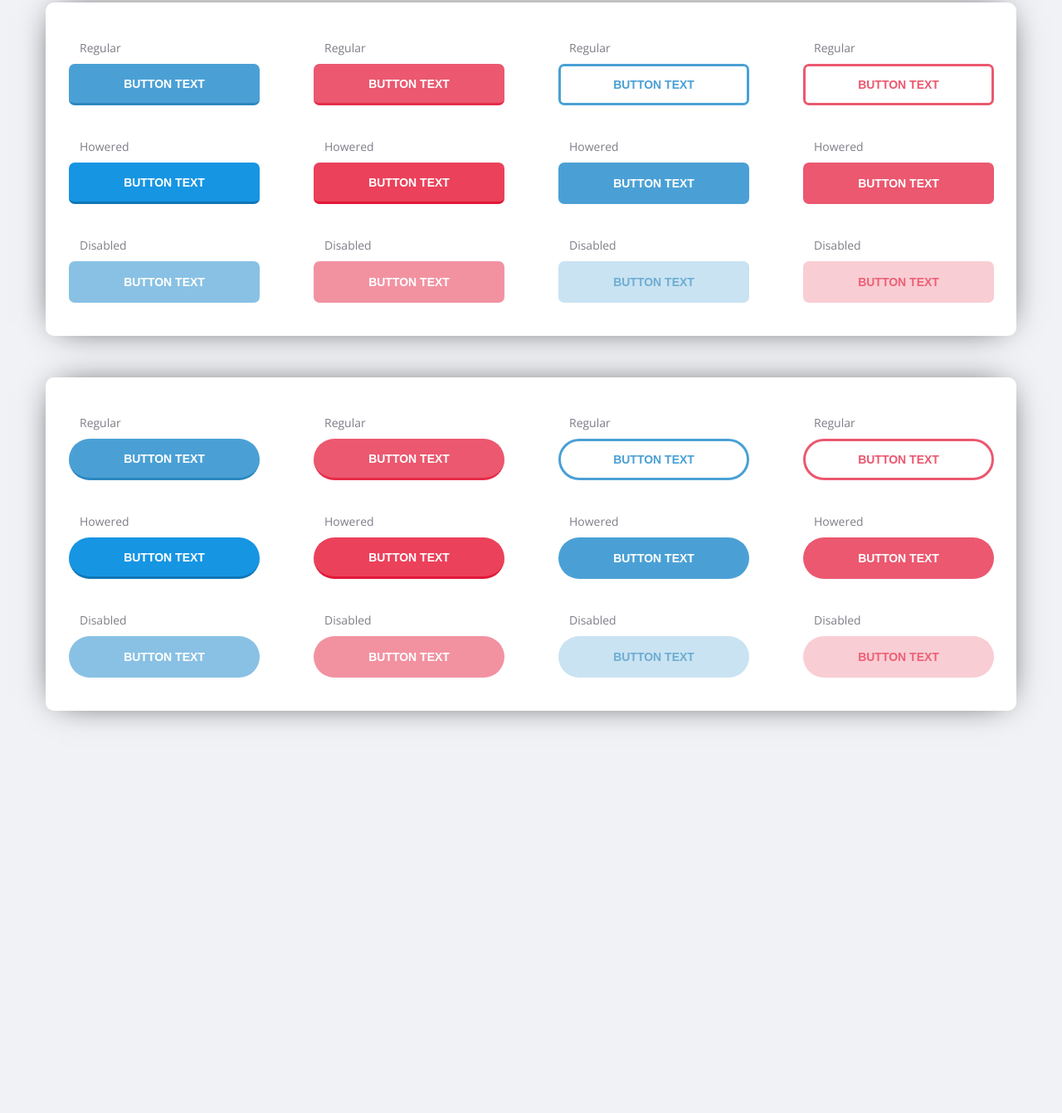
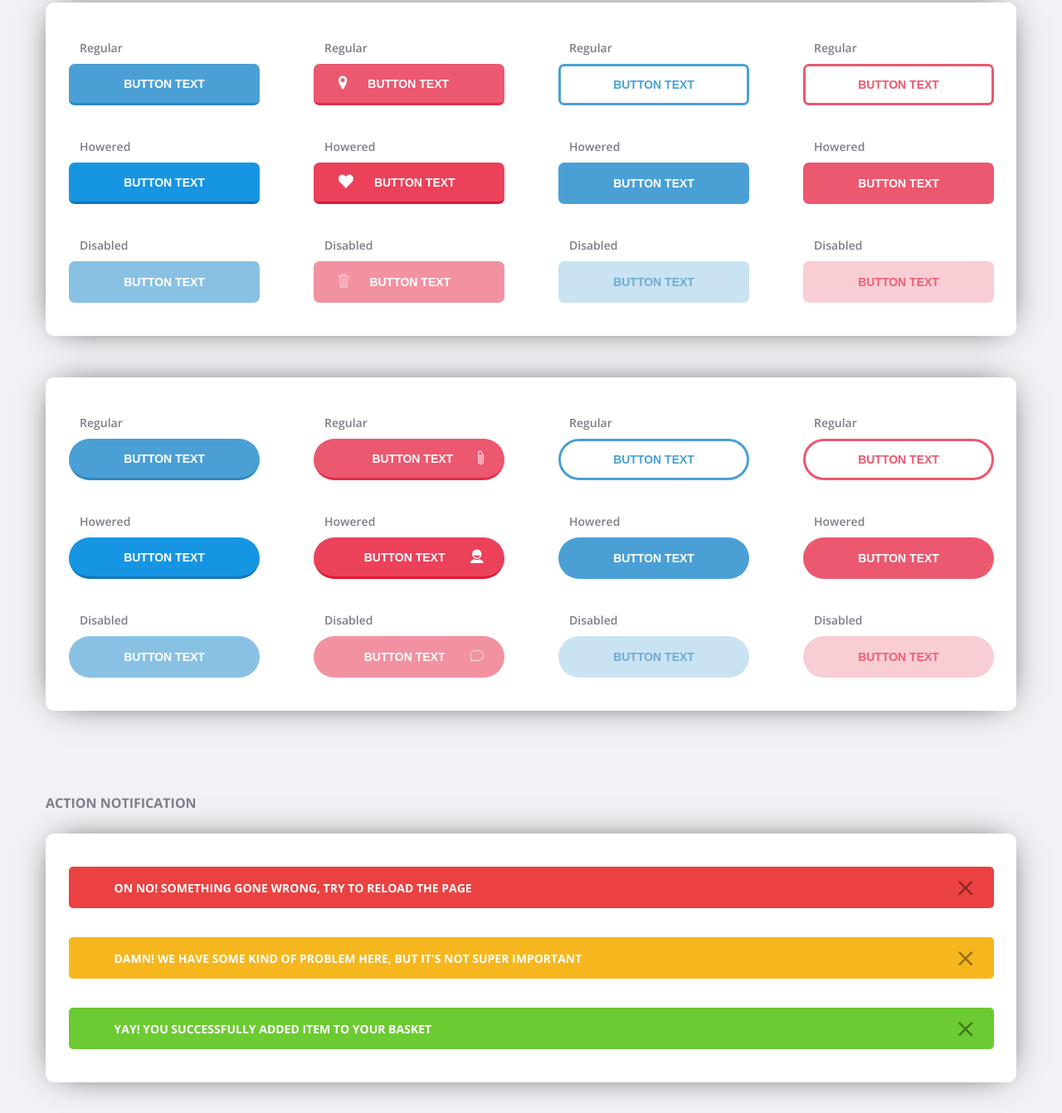
Before and after one commit to interuros/earthshift-project, a website: page index.html in a window 1280 px wide. Shown: the part 1498-2840 px from the top of the page at 83% size. Before the commit the page ends 2405 px from the top, so only its background shows below. Drawn offline with nearby package versions, Linux system fonts and the light colour scheme; files whose address does not match are found by name.

Commit message:
Added action-notification section and made some changes to buttons section

```diff
--- a/index.html
+++ b/index.html
@@ -125,11 +125,20 @@
 
                   <div class="buttons__examples__button buttons__examples__button--pink">
                     <p>Regular</p>
-                    <button class="buttons__examples__button--pink--regular">BUTTON TEXT</button>
+                    <button class="buttons__examples__button--pink--regular">
+                        <i class="ion-location"></i>
+                        <p>BUTTON TEXT</p>
+                    </button>
                     <p>Howered</p>
-                    <button class="buttons__examples__button--pink--howered">BUTTON TEXT</button>
+                    <button class="buttons__examples__button--pink--howered">
+                        <i class="ion-heart"></i>
+                        <p>BUTTON TEXT</p>
+                    </button>
                     <p>Disabled</p>
-                    <button class="buttons__examples__button--pink--disabled">BUTTON TEXT</button>
+                    <button class="buttons__examples__button--pink--disabled">
+                        <i class="ion-ios-trash-outline"></i>
+                        <p>BUTTON TEXT</p>
+                    </button>
                   </div>
 
                   <div class="buttons__examples__button buttons__examples__button--blue-lighter">
@@ -165,11 +174,20 @@
 
                   <div class="buttons__examples__button buttons__examples__button--pink">
                     <p>Regular</p>
-                    <button class="buttons__examples__button--pink--regular">BUTTON TEXT</button>
+                    <button class="buttons__examples__button--pink--regular">
+                        <i class="ion-paperclip"></i>
+                        <p>BUTTON TEXT</p>
+                    </button>
                     <p>Howered</p>
-                    <button class="buttons__examples__button--pink--howered">BUTTON TEXT</button>
+                    <button class="buttons__examples__button--pink--howered">
+                        <i class="ion-android-contact"></i>
+                        <p>BUTTON TEXT</p>
+                    </button>
                     <p>Disabled</p>
-                    <button class="buttons__examples__button--pink--disabled">BUTTON TEXT</button>
+                    <button class="buttons__examples__button--pink--disabled">
+                        <i class="ion-ios-chatbubble-outline"></i>
+                        <p>BUTTON TEXT</p>
+                    </button>
                   </div>
 
                   <div class="buttons__examples__button buttons__examples__button--blue-lighter">
@@ -194,6 +212,25 @@
           </div>
       </section>
 
+      <section class="action-notification">
+          <div class="row">
+              <h4 class="title">ACTION NOTIFICATION</h4>
+              <ul class="action-notification__list container">
+                  <li class="action-notification__list__item action-notification__list__item--red">
+                    <p>ON NO! SOMETHING GONE WRONG, TRY TO RELOAD THE PAGE</p>
+                    <i class="ion-android-close"></i>
+                  </li>
+                  <li class="action-notification__list__item action-notification__list__item--yellow">
+                    <p>DAMN! WE HAVE SOME KIND OF PROBLEM HERE, BUT IT'S NOT SUPER IMPORTANT</p>
+                    <i class="ion-android-close"></i>
+                  </li>
+                  <li class="action-notification__list__item action-notification__list__item--green">
+                    <p>YAY! YOU SUCCESSFULLY ADDED ITEM TO YOUR BASKET</p>
+                    <i class="ion-android-close"></i>
+                  </li>
+              </ul>
+          </div>
+      </section>
 
     </body>
 
--- a/scss/abstracts/_variables.scss
+++ b/scss/abstracts/_variables.scss
@@ -8,7 +8,7 @@ $sky-color-1: rgb(216, 233, 240);
 $sky-color-2: rgb(192, 207, 214);
 $coal-color-1: rgb(69, 69, 83);
 $coal-color-2: rgb(61, 61, 74);
-$colors-p-color: rgba(0, 0 , 0, 0.4);
+$transparent-color: rgba(0, 0 , 0, 0.4);
 $blue-howered-button-color: rgb(22, 149, 227);
 $blue-disabled-button-color: rgb(137, 193, 228);
 $pink-howered-button-color: rgb(235, 65, 91);
--- /dev/null
+++ b/scss/components/action-notification.scss
@@ -0,0 +1,43 @@
+.action-notification{
+    &__list{
+     list-style: none;
+     @include flex-box($flex-direction: column, $align-items: center, $justify-content:flex-start);
+     &__item{
+         width: 1115px;
+         height: 50px;
+         margin-top: 35px;
+
+         @include right-border-radius(5px, 5px);
+         @include left-border-radius(5px, 5px);
+         @include flex-box($justify-content:space-between, $align-items: center);
+
+         &:first-child{
+             margin-top: 40px;
+         }
+         &:last-child{
+             margin-bottom: 40px;
+         }
+         p{
+             color: white;
+             font-size: 14px;
+             margin-left: 55px;
+             font-weight: 700;
+         }
+         i{
+             margin-right: 25px;
+             color: $transparent-color;
+             font-size: 30px;
+         }
+         &--red{
+            background-color: rgb(235,65,65);
+         }
+         &--yellow{
+            background-color: rgb(246,182,30);
+         }
+         &--green{
+            background-color: rgb(108,202,51);
+         }
+     }
+
+    }
+}
--- a/scss/components/buttons.scss
+++ b/scss/components/buttons.scss
@@ -8,6 +8,7 @@
     font-size: 14px;
     margin-left: 13px;
     margin-bottom: 10px;
+    font-weight: 600;
     }
     p:first-child{ margin-top: 45px; }
 
@@ -30,6 +31,11 @@
                 margin-bottom: 40px;
                 outline: none;
                 @include button-dimension;
+
+                p{
+                    color: white;
+                    margin: 0;
+                }
 
                 &.buttons__examples__button--blue-lighter--regular{
                 color: $blue-color-1;
@@ -58,6 +64,11 @@
                 }
             }
             &--pink{
+                & i{
+                     margin-right: 25px;
+                     margin-left: 30px;
+                     font-size: 22px;
+                 }
 
                 &--regular{
                     @include button-style($pink-color-1, 0px solid $pink-color-1, 0px solid $pink-color-1, 3px solid darken($pink-color-1, 10%), 0px solid $pink-color-1);
@@ -96,12 +107,23 @@
         }
     }
 
-    .normal button{
+    .normal {
+        button{
         @include left-border-radius(7px, 7px);
         @include right-border-radius(7px, 7px);
+        }
+        .buttons__examples__button--pink button{
+                 @include flex-box($align-items:center);
+        }
     }
-    .rounded button{
+    .rounded {
+        button{
         @include left-border-radius(50px, 50px);
         @include right-border-radius(50px, 50px);
+        }
+        .buttons__examples__button--pink button{
+                 @include flex-box($flex-direction: row-reverse,$align-items:center)
+        }
     }
+
 }
--- a/scss/components/color-scheme.scss
+++ b/scss/components/color-scheme.scss
@@ -27,7 +27,7 @@
                     width: 50%;
                     height: 100px;
                     font-size: 14px;
-                    color: $colors-p-color;
+                    color: $transparent-color;
                     @include flex-box($align-items:center, $justify-content:center);
 
                     &:first-child{
--- a/scss/style.scss
+++ b/scss/style.scss
@@ -8,3 +8,4 @@
 @import "components/color-scheme.scss";
 @import "components/typography.scss";
 @import "components/buttons.scss";
+@import "components/action-notification.scss"
```
Also changed, not shown: css/style.css.
